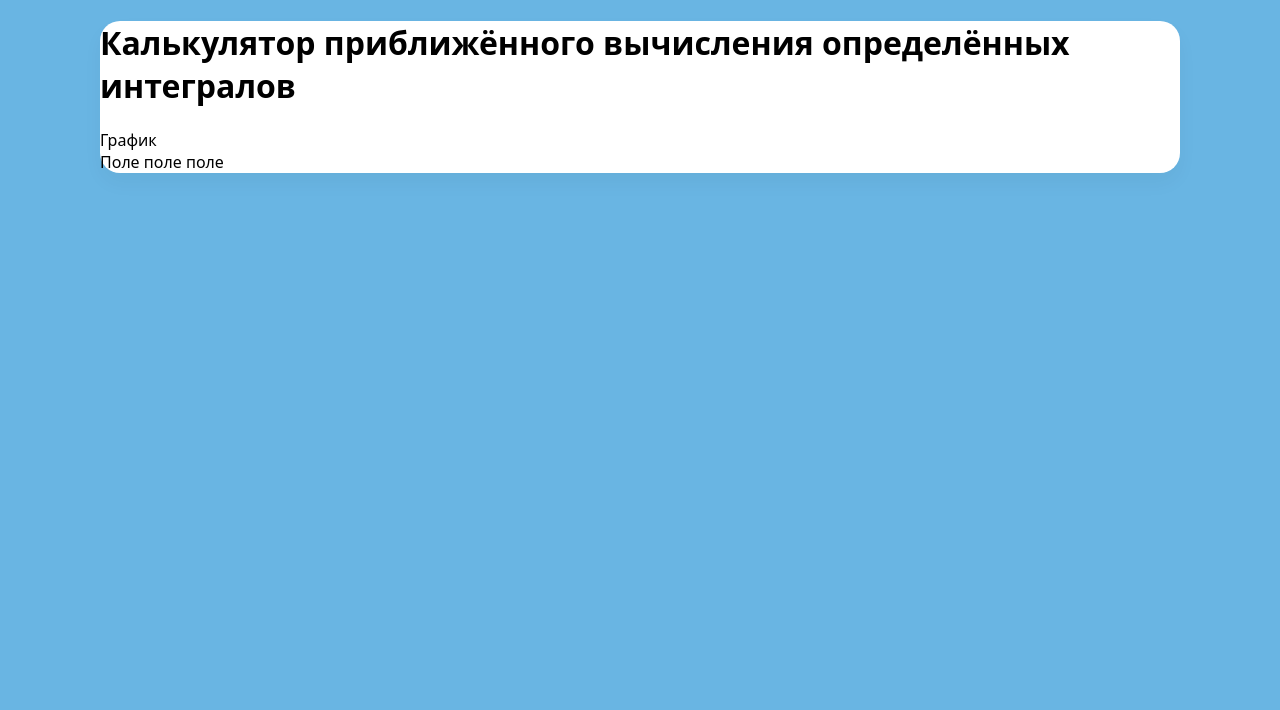
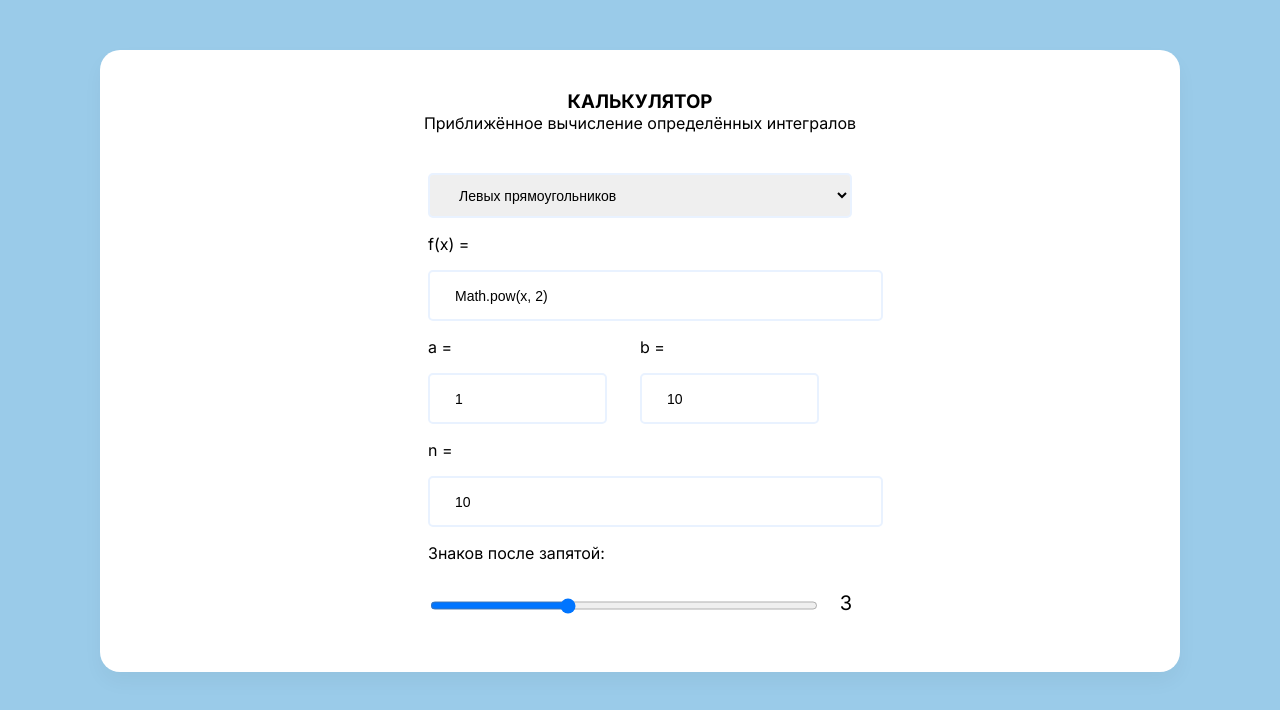
Before and after one commit to Suyukee/define-integral, a JavaScript app: page / in a window 1280 px wide. Shown: the top 710 px of the page. Built offline with nearby package versions, Linux system fonts and the light colour scheme; the HTML template or start-up script is replaced by a standard one.

Commit message:
Чёт накидал

```diff
--- a/package.json
+++ b/package.json
@@ -2,6 +2,7 @@
   "name": "test",
   "version": "0.1.0",
   "private": true,
+  "homepage": "https://suyukee.github.io/define-integral/",
   "dependencies": {
     "@testing-library/jest-dom": "^5.17.0",
     "@testing-library/react": "^13.4.0",
@@ -16,7 +17,9 @@
     "start": "react-scripts start",
     "build": "react-scripts build",
     "test": "react-scripts test",
-    "eject": "react-scripts eject"
+    "eject": "react-scripts eject",
+    "deploy": "gh-pages -d build",
+    "predeploy": "npm run build"
   },
   "eslintConfig": {
     "extends": [
--- a/public/index.html
+++ b/public/index.html
@@ -24,7 +24,10 @@
       work correctly both with client-side routing and a non-root public URL.
       Learn how to configure a non-root public URL by running `npm run build`.
     -->
-    <title>React App</title>
+    <link rel="preconnect" href="https://fonts.googleapis.com">
+    <link rel="preconnect" href="https://fonts.gstatic.com" crossorigin>
+    <link href="https://fonts.googleapis.com/css2?family=Inter:wght@400;500;600;700&display=swap" rel="stylesheet">
+    <title>Калькулятор</title>
   </head>
   <body>
     <noscript>You need to enable JavaScript to run this app.</noscript>
--- a/src/App.js
+++ b/src/App.js
@@ -1,11 +1,55 @@
 function App() {
   return (
     <div className="wrapper">
-      <h1>Калькулятор приближённого вычисления определённых интегралов</h1>
-      <div className="graphic">График</div>
+      <header>
+        <h3>КАЛЬКУЛЯТОР</h3>
+        <p>Приближённое вычисление определённых интегралов</p>
+      </header>
+
       <div className="content">
-        Поле поле поле
+
+
+        <form>
+
+          <select id="method">
+            <option value={1}>Левых прямоугольников</option>
+            <option value={2}>Правых прямоугольников</option>
+          </select>
+
+          <div className="function">
+            <p>f(x) =</p>
+            <input defaultValue="Math.pow(x, 2)" />
+          </div>
+
+          <div className="limit">
+            <div className="limit-a">
+              <p>a =</p>
+              <input type="number" defaultValue="1" />
+            </div>
+
+            <div className="limit-b">
+              <p>b =</p>
+              <input defaultValue="10" />
+            </div>
+          </div>
+
+          <div className="number">
+            <p>n =</p>
+            <input defaultValue="10"/>
+          </div>
+
+          <div className="float">
+            <p>Знаков после запятой:</p>
+            <div className="slider">
+              <input type="range" min="0" max="10" defaultValue= "3"/>
+              <span className="number">3</span>
+            </div>
+          </div>
+
+        </form>
+
       </div>
+
     </div>
   );
 }
--- a/src/index.scss
+++ b/src/index.scss
@@ -1,9 +1,9 @@
 body {
   margin: 0;
-  font-family: system-ui;
+  font-family: Inter, system-ui;
   -webkit-font-smoothing: antialiased;
   -moz-osx-font-smoothing: grayscale;
-  background-color: #69b5e3;
+  background-color: #9acbe9;
 }
 
 .wrapper {
@@ -11,5 +11,55 @@ body {
   box-shadow: 0 10px 20px rgba(0, 0, 0, 0.04);
   border-radius: 20px;
   max-width: 1080px;
-  margin: 0 auto;
+  margin: 50px auto;
 }
+
+header {
+  padding: 40px;
+  text-align: center;
+
+  h3,
+  p{
+    margin: 0;
+  }
+}
+
+.content {
+  display: flex;
+  justify-content: center;
+  padding: 0 40px 40px 40px;
+
+  h1 {
+    margin: 0;
+  }
+}
+
+input,
+select {
+  height: 45px;
+  width: 100%;
+  font-size: 14px;
+  line-height: 16px;
+  padding-left: 25px;
+
+  border: 2px solid #e9f2ff;
+  border-radius: 5px;
+}
+
+.slider {
+  display: flex;
+
+  span {
+    font-size: 20px;
+    padding: 12px 0 0 20px;
+  }
+}
+
+.limit {
+  display: flex;
+  justify-content: space-around;
+
+  input {
+    width: 70%;
+  }
+}
```
Also changed, not shown: 1 other file (tests, documents, lock files or other folders).
